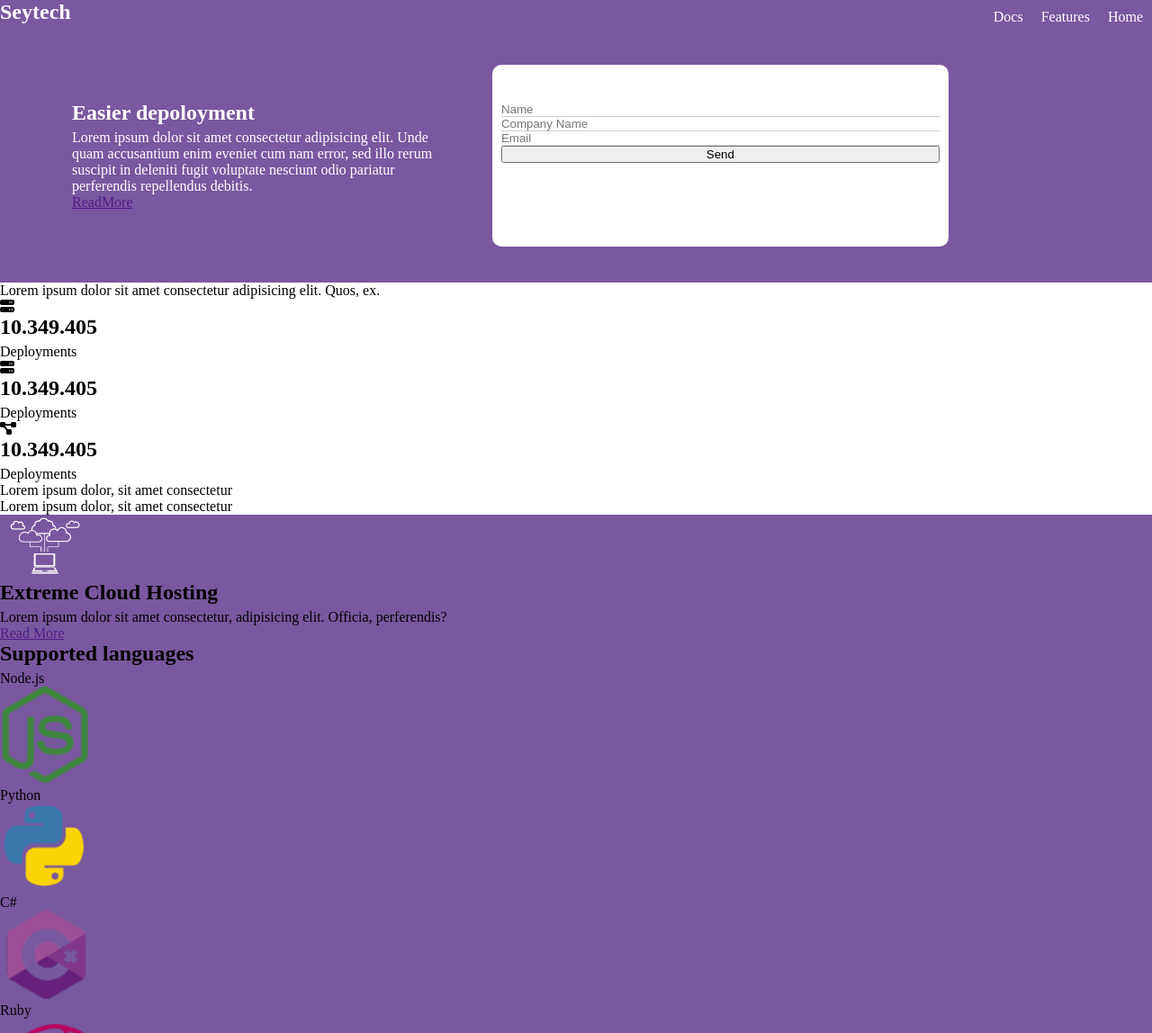
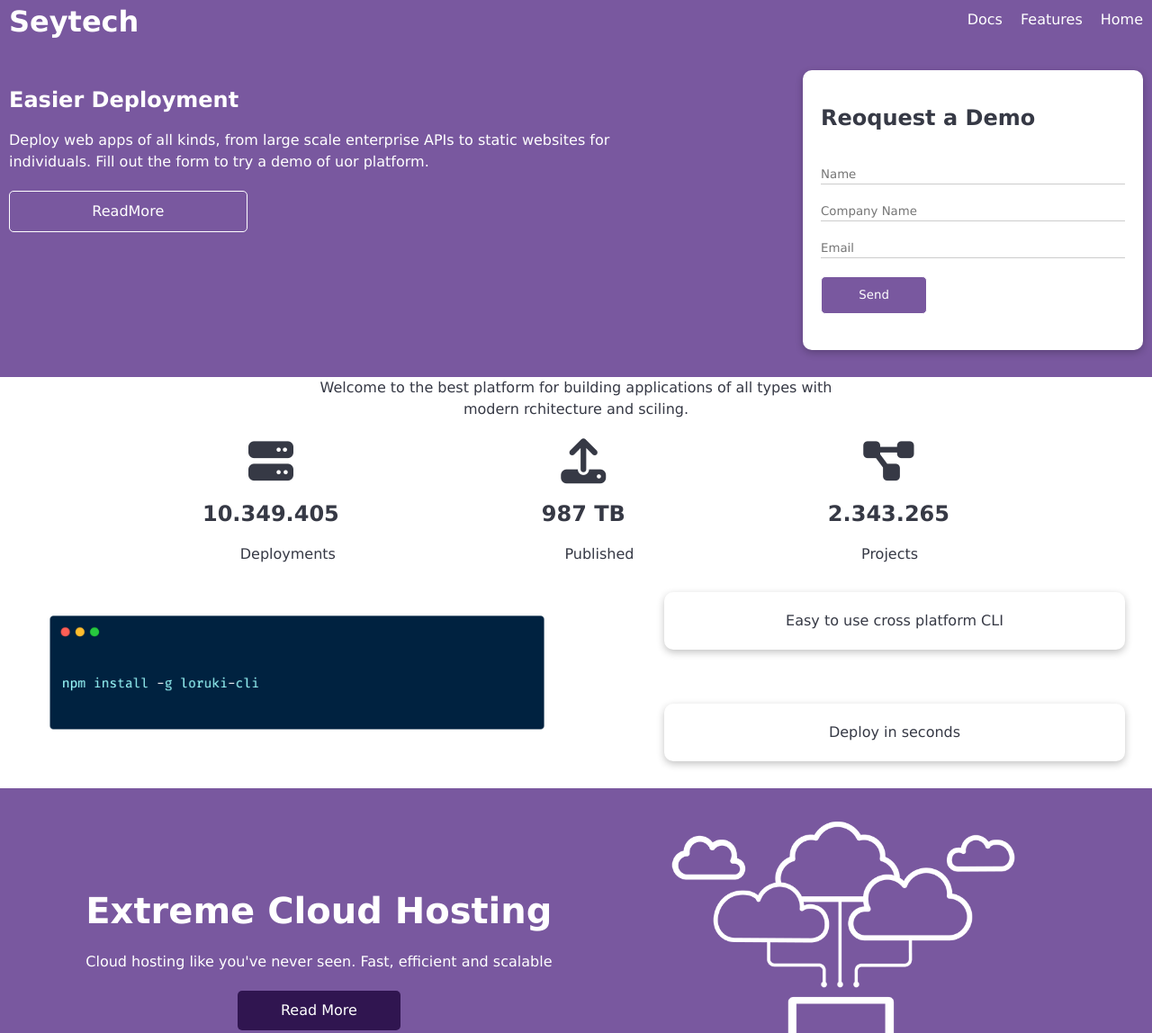
Before and after one commit to ray-nura/Project-, a plain HTML site: page index.html in a window 1280 px wide. Shown: the top 1148 px of the page at 90% size. Drawn offline with Linux system fonts and the light colour scheme.

Commit message:
finish first page

```diff
--- a/index.html
+++ b/index.html
@@ -13,40 +13,38 @@
 
 <body>
     <main class="main">
-        <header>
-            <nav class="menu">
+        <header class="menu">
             <ul>
                 <li><a href="">Home</a></li>
                 <li><a href="">Features</a></li>
                 <li><a href="">Docs</a></li>
             </ul>
             <h1>Seytech</h1>
-            </nav>
         </header>
 
-        <section class="header">
+        <section class="deploy">
 
             <div class="left">
-                    <h1>Easier depoloyment </h1>
-                    <p>Lorem ipsum dolor sit amet consectetur adipisicing elit. Unde quam accusantium enim eveniet cum
-                        nam error, sed illo rerum suscipit in deleniti fugit voluptate nesciunt odio pariatur
-                        perferendis repellendus debitis.</p>
+                <h1>Easier Deployment </h1>
+                <p>Deploy web apps of all kinds, from large scale enterprise APIs to static websites for individuals.
+                    Fill out the form to try a demo of uor platform.</p>
                 <a href="" class="btn">ReadMore</a>
             </div>
 
-                <div class="right">
-                    <h1> reoquest a Demo</h1>
+            <div class="right card">
+                <h1> Reoquest a Demo</h1>
                 <input type="text" placeholder="Name">
                 <input type="text" placeholder="Company Name">
                 <input type="email" placeholder="Email">
-                    <button>Send</button>
+                <button class="btn">Send</button>
 
             </div>
         </section>
 
 
-        <section class="statics">
-            <p>Lorem ipsum dolor sit amet consectetur adipisicing elit. Quos, ex.</p>
+        <section class="statistics">
+            <p>Welcome to the best platform for building applications of all types with modern rchitecture and sciling.
+            </p>
             <div class="icons">
                 <div class="icon">
                     <i class="fa fa-server"></i>
@@ -54,68 +52,63 @@
                     <p>Deployments</p>
                 </div>
                 <div class="icon">
-                    <i class="fa fa-server"></i>
-                    <h1>10.349.405</h1>
-                    <p>Deployments</p>
+                    <i class="fas fa-upload"></i>
+                    <h1>987 TB</h1>
+                    <p>Published</p>
                 </div>
                 <div class="icon">
                     <i class='fas fa-project-diagram'></i>
-                    <h1>10.349.405</h1>
-                    <p>Deployments</p>
+                    <h1>2.343.265</h1>
+                    <p>Projects</p>
                 </div>
             </div>
             <div class="middle">
-                <div class="img"></div>
+                <div><img src="img/cli.png" alt=""></div>
                 <div>
-                    <div class="up"> Lorem ipsum dolor, sit amet consectetur </div>
-                    <div class="down"> Lorem ipsum dolor, sit amet consectetur </div>
+                    <div class="up card"> Easy to use cross platform CLI </div>
+                    <div class="down card">Deploy in seconds</div>
                 </div>
-
             </div>
-
         </section>
+        <div class="clearfix"></div>
 
         <section class="cloud">
             <div>
+                <h1>Extreme Cloud Hosting</h1>
+                <p>Cloud hosting like you've never seen. Fast, efficient and scalable</p>
+                <a href="" class="btn">Read More</a>
+            </div>
             <img src="img/cloud.png" alt="">
-                <div>
-                    <h1>Extreme Cloud Hosting</h1>
-                    <p>Lorem ipsum dolor sit amet consectetur, adipisicing elit. Officia, perferendis?</p>
-                    <a href="" class="bnt">Read More</a>
-                </div>
-            </div>
-
-
         </section>
 
         <section class="languages">
-            <h1>Supported languages</h1>
+            <h1>Supported Languages</h1>
             <div class="images">
-                <figure>
+                <figure class="card">
                     <figcaption>Node.js </figcaption>
                     <img src="img/node.png" alt="">
                 </figure>
-                <figure>
+                <figure class="card">
                     <figcaption>Python</figcaption>
                     <img src="img/python.png" alt="">
                 </figure>
-                <figure>
+                <figure class="card">
                     <figcaption>C#</figcaption>
                     <img src="img/csharp.png" alt="">
                 </figure>
-                <figure>
+                <figure class="card">
                     <figcaption>Ruby</figcaption>
                     <img src="img/ruby.png" alt="">
                 </figure>
-                <figure>
+                <figure class="card">
                     <figcaption>PHP</figcaption>
                     <img src="img/php.png" alt="">
                 </figure>
-                <figure>
+                <figure class="card">
                     <figcaption>Scala</figcaption>
                     <img src="img/scala.png" alt="">
                 </figure>
-                <figure>
+                <figure class="card">
                     <figcaption>Clojure</figcaption>
                     <img src="img/clojure.png" alt="">
                 </figure>
@@ -124,24 +117,19 @@
 
         <footer>
             <div>
-                <h1>
-                    Seytech
-                </h1>
+                <h1>Seytech</h1>
                 <p>Copyright &copy;2021</p>
             </div>
-            <div>
             <ul>
                 <li>Home</li>
                 <li>Features</li>
                 <li>Docs</li>
             </ul>
-            </div>
             <div>
                 <i class="fab fa-instagram"></i>
                 <i class="fab fa-github"></i>
                 <i class="fab fa-facebook"></i>
                 <i class="fab fa-twitter"></i>
-
             </div>
         </footer>
 
--- a/style.css
+++ b/style.css
@@ -2,59 +2,158 @@
 -primary-color: #79589F;
   --secondary-color: #6e5baa;
 */
-img {
-    width: 100px;
-}
 body, *, main {
     margin: 0;
     padding: 0;
     box-sizing: border-box;
+    line-height: 1.5;
+    font-family: 'Lucida Sans', 'Lucida Sans Regular', 'Lucida Grande', 'Lucida Sans Unicode', Geneva, Verdana, sans-serif;
 
 }
-.main {
+li {
+    list-style: none;
+}
+a {
+    text-decoration: none;
+}
+h1 {
+    padding: 15px 0;
+}
+.btn {
+    color: #fff;
+    padding: 10px;
+    margin: 20px 0;
+    background-color: #79589F;
+    border: #fff 1px solid;
+    border-radius: 5px;
+    width: 35%;
+    text-align: center;
+}
+.card {
+    background: #fff;
+    border-radius: 10px;
+    box-shadow: rgba(0, 0, 0, 0.24) 0px 3px 8px;
+}
+.clearfix::after {
+    content: "";
+    clear: both;
+    display: table;
+}
+/*  Header part */
+header {
     background: #79589F;
-
-}
-h1{
-    padding-bottom: 5px;
+    color: #fff;
 }
 .menu h1{
-   display: flex;
-   justify-content: start;
-    color: #fff;
+   display: inline;
+   padding: 10px;
 }
-.menu li {
+.menu a {
     display: inline;
     float: right;
+    color: #fff;
     padding: 10px;
 }
-.menu a {
+
+/*  Deploy  */
+.deploy {
+    background: #79589F;
     color: #fff;
-    text-decoration: none;
-}
-
-.header {
-color: #fff;
-display: flex;
-flex-direction: row;
-padding: 40px;
+    display: flex;
+    flex-direction: row;
+    justify-content: space-between;
+    padding: 30px 10px;
 }
 .right, .left {
-    width: 50%;
     display: flex;
     flex-direction: column;
-    padding: 40px;
-
+}
+.left {
+    width: 60%;
 }
 .right {
-    background: #fff;
-    border-radius: 10px;
-    padding: 10px;
+    width: 30%;
+    padding: 20px;
+}
+.right h1 {
+    color: #363945;
 }
 .right input {
     border: none;
-    border-bottom: 1px solid #ccc ;
+    border-bottom: 1px solid #ccc;
+    padding-top: 20px;
 }
-.statics{
-    background: #fff;
+.statistics{
+    background: #fff ;
+    text-align: center;
+    color: #363945;
 }
+.statistics p {
+    width: 45%;
+    margin: auto;
+}
+.icons {
+    display: flex;
+    justify-content: space-evenly;
+    margin-top: 20px;
+}
+.icons i {
+    font-size: 50px;
+}
+.middle .card{
+    width: 40%;
+    margin: 30px;
+    padding: 20px 10px;
+    float: right;
+}
+.middle img {
+    float: left;
+    width: 50%;
+    margin: 10px;
+}
+.cloud {
+    background: #79589F;
+    padding: 20px;
+    color: #fff;
+    text-align: center;
+    display: flex;
+    justify-content: space-evenly;
+}
+.cloud div {
+    display: flex;
+    flex-direction: column;
+    justify-content: center;
+    align-items: center;
+}
+.cloud img {
+    width: 40%;
+}
+.cloud h1 {
+    font-size: 40px;
+}
+.cloud .btn {
+    background-color: #301550;
+    border: none;
+}
+.languages {
+    color: #363945;
+    text-align: center;
+}
+.images figure {
+    display: inline-block;
+    margin: 10px 5px;
+    padding: 10px;
+}
+footer {
+    background: #301550;
+    color: #fff;
+    display: flex;
+    justify-content: space-evenly;
+    align-items: center;
+    font-size: small;
+    padding: 30px 10px;
+}
+footer i {
+    font-size: 25px;
+    padding: 5px;
+}
```
Also changed, not shown: img/cli.png (renamed from img/images/cli.png), img/npm.png (renamed from img/images/npm.png), 2 other files. Lines whose indentation alone changed are shown as unchanged.
